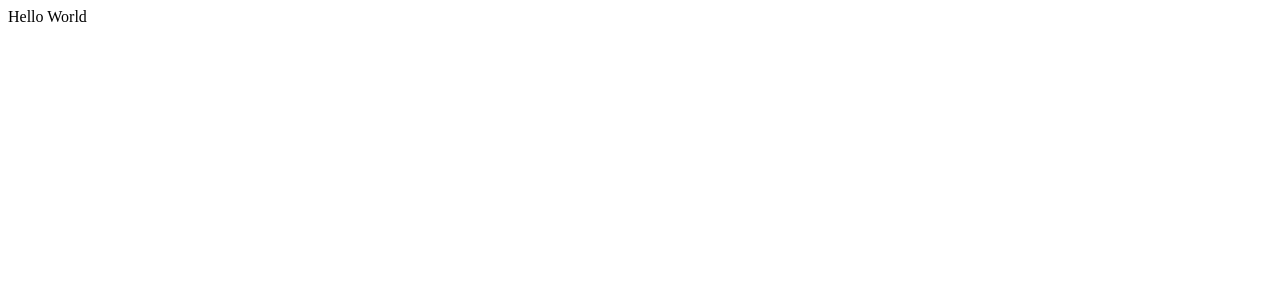
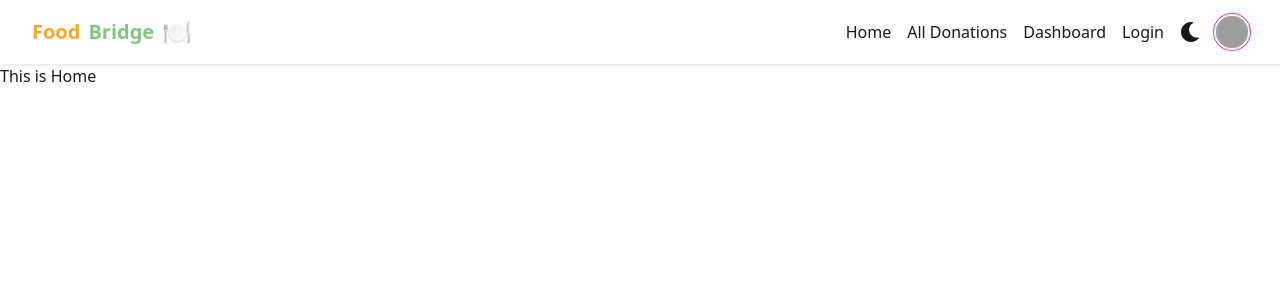
Before and after one commit to JannatulLima9575/FoodBridge-client-side, a React (Vite) app: page / in a window 1280 px wide. Shown: the top 300 px of the page. Built offline with nearby package versions, Linux system fonts and the light colour scheme; grey boxes are pictures that could not be loaded.

Commit message:
added Navbar section

```diff
--- a/package.json
+++ b/package.json
@@ -13,6 +13,7 @@
     "@tailwindcss/vite": "^4.1.11",
     "react": "^19.1.0",
     "react-dom": "^19.1.0",
+    "react-icons": "^5.5.0",
     "react-router": "^7.6.3",
     "tailwindcss": "^4.1.11"
   },
--- a/src/App.css
+++ /dev/null
@@ -1,2 +0,0 @@
-@import "tailwindcss";
-@plugin "daisyui";
--- /dev/null
+++ b/src/Components/Footer.jsx
@@ -0,0 +1,11 @@
+import React from 'react';
+
+const Footer = () => {
+    return (
+        <div>
+            footer
+        </div>
+    );
+};
+
+export default Footer;
--- /dev/null
+++ b/src/Components/Navbar.jsx
@@ -0,0 +1,82 @@
+import { useState, useEffect } from "react";
+import { FaMoon, FaSun } from "react-icons/fa";
+
+const Navbar = () => {
+  const [theme, setTheme] = useState("light");
+
+  // Load stored theme
+  useEffect(() => {
+    const saved = localStorage.getItem("theme") || "light";
+    setTheme(saved);
+    document.documentElement.setAttribute("data-theme", saved);
+  }, []);
+
+  // Handle theme switch
+  const toggleTheme = () => {
+    const newTheme = theme === "light" ? "dark" : "light";
+    setTheme(newTheme);
+    document.documentElement.setAttribute("data-theme", newTheme);
+    localStorage.setItem("theme", newTheme);
+  };
+
+  return (
+    <div className="navbar px-4 md:px-8 py-2 shadow bg-base-100 sticky top-0 z-50">
+      {/* Left: Logo */}
+      <div className="flex-1">
+        <a className="flex items-center gap-2 text-xl font-bold">
+          <span className="text-[#F9A825]">Food</span>
+          <span className="text-[#81C784]">Bridge</span>
+          <span className="text-2xl">🍽️</span>
+        </a>
+      </div>
+
+      {/* Right: Nav Items */}
+      <div className="flex items-center gap-4">
+        <ul className="hidden md:flex gap-4 font-medium">
+          <li><a className="hover:text-primary">Home</a></li>
+          <li><a className="hover:text-primary">All Donations</a></li>
+          <li><a className="hover:text-primary">Dashboard</a></li>
+          <li><a className="hover:text-primary">Login</a></li>
+        </ul>
+
+        {/* Theme Toggle */}
+        <button onClick={toggleTheme} className="text-xl">
+          {theme === "light" ? <FaMoon /> : <FaSun />}
+        </button>
+
+        {/* User Avatar */}
+        <div className="avatar">
+          <div className="w-8 rounded-full ring ring-secondary ring-offset-base-100 ring-offset-2">
+            <img src="https://i.pravatar.cc/150?img=32" alt="user" />
+          </div>
+        </div>
+
+        {/* Mobile Menu */}
+        <div className="dropdown dropdown-end md:hidden">
+          <label tabIndex={0} className="btn btn-ghost btn-circle">
+            <svg
+              xmlns="http://www.w3.org/2000/svg"
+              className="h-5 w-5"
+              fill="none"
+              viewBox="0 0 24 24"
+              stroke="currentColor"
+            >
+              <path strokeLinecap="round" strokeLinejoin="round" strokeWidth="2" d="M4 6h16M4 12h16M4 18h16" />
+            </svg>
+          </label>
+          <ul
+            tabIndex={0}
+            className="menu menu-sm dropdown-content mt-3 z-[1] p-2 shadow bg-base-100 rounded-box w-52"
+          >
+            <li><a>Home</a></li>
+            <li><a>All Donations</a></li>
+            <li><a>Dashboard</a></li>
+            <li><a>Login</a></li>
+          </ul>
+        </div>
+      </div>
+    </div>
+  );
+};
+
+export default Navbar;
--- /dev/null
+++ b/src/Layouts/RootLayout.jsx
@@ -0,0 +1,14 @@
+import React from 'react';
+import { Outlet } from 'react-router';
+import Navbar from '../Components/Navbar';
+
+const RootLayout = () => {
+    return (
+        <div>
+            <Navbar></Navbar>
+            <Outlet></Outlet>
+        </div>
+    );
+};
+
+export default RootLayout;
--- /dev/null
+++ b/src/Pages/Home.jsx
@@ -0,0 +1,11 @@
+import React from 'react';
+
+const Home = () => {
+    return (
+        <div>
+            <h1>This is Home</h1>
+        </div>
+    );
+};
+
+export default Home;
--- a/src/Router/Router.jsx
+++ b/src/Router/Router.jsx
@@ -1,8 +1,16 @@
 import { createBrowserRouter } from "react-router";
+import RootLayout from "../Layouts/RootLayout";
+import Home from "../Pages/Home";
 
 export const router = createBrowserRouter([
   {
     path: "/",
-    element: <div>Hello World</div>,
+    Component: RootLayout,
+    children: [
+        {
+            index: true,
+            Component: Home,
+        }
+    ]
   },
 ]);
--- a/src/index.css
+++ b/src/index.css
@@ -0,0 +1,2 @@
+@import "tailwindcss";
+@plugin "daisyui";
```
Also changed, not shown: 1 other file (tests, documents, lock files or other folders).
